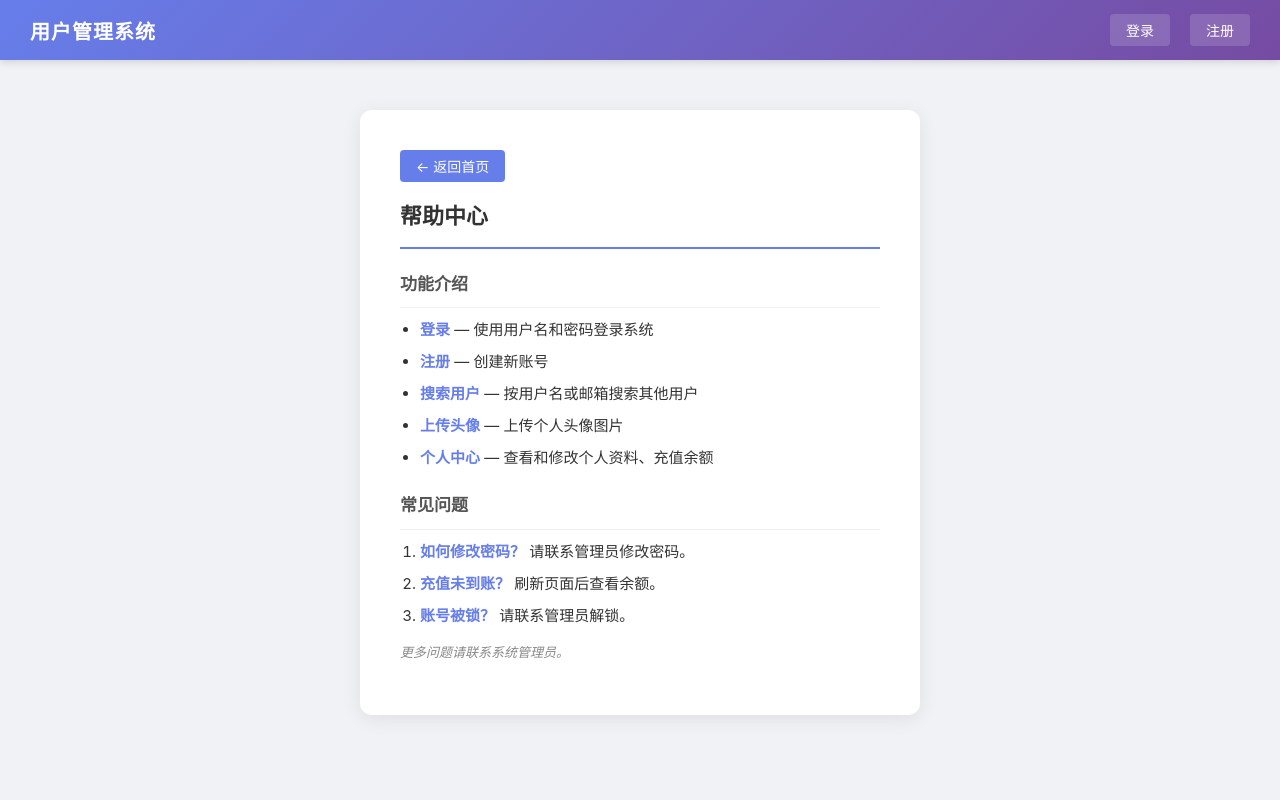
After one commit to guikkttyy/gg1, a Flask app: page /page?name=help in a window 1280 px wide. The commit adds this page. Run offline with Flask 3, Linux system fonts and the light colour scheme.

Commit message:
新增：动态页面加载功能 + 修复文件包含漏洞（白名单+路径规范化）

```diff
--- a/app.py
+++ b/app.py
@@ -66,7 +66,7 @@ def index():
     user_info = None
     if username and username in USERS:
         user_info = {k: v for k, v in USERS[username].items() if k != "password"}
-    return render_template("index.html", username=username, user=user_info, search_results=None, keyword="")
+    return render_template("index.html", username=username, user=user_info, search_results=None, keyword="", page_content=None)
 
 
 @app.route("/login", methods=["GET", "POST"])
@@ -80,7 +80,7 @@ def login():
             session["username"] = username
             # 登录后不将密码传到模板
             user_info = {k: v for k, v in USERS[username].items() if k != "password"}
-            return render_template("index.html", username=username, user=user_info, search_results=None, keyword="")
+            return render_template("index.html", username=username, user=user_info, search_results=None, keyword="", page_content=None)
         else:
             error = "用户名或密码错误，请重新输入"
     return render_template("login.html", error=error, msg=msg)
@@ -128,7 +128,7 @@ def search():
     user_info = None
     if username and username in USERS:
         user_info = {k: v for k, v in USERS[username].items() if k != "password"}
-    return render_template("index.html", username=username, user=user_info, search_results=results, keyword=keyword)
+    return render_template("index.html", username=username, user=user_info, search_results=results, keyword=keyword, page_content=None)
 
 
 @app.route("/upload", methods=["GET", "POST"])
@@ -237,6 +237,36 @@ def recharge():
     return redirect(f"/profile?user_id={user_id}&msg=充值成功")
 
 
+@app.route("/page")
+def page():
+    name = request.args.get("name", "")
+    if not name:
+        return redirect("/")
+
+    # 白名单校验 + 路径规范化，防止文件包含漏洞
+    allowed_pages = {"help", "about", "contact"}
+    page_name = name.replace(".html", "")
+    if page_name not in allowed_pages:
+        content = "<h2>页面不存在</h2><p>抱歉，您请求的页面未找到。</p>"
+    else:
+        file_path = os.path.join("pages", page_name + ".html")
+        # 规范化路径后检查是否仍在 pages/ 目录内
+        real_path = os.path.realpath(file_path)
+        pages_dir = os.path.realpath("pages")
+        if not real_path.startswith(pages_dir + os.sep) and real_path != pages_dir:
+            content = "<h2>页面不存在</h2><p>抱歉，您请求的页面未找到。</p>"
+        elif os.path.isfile(real_path):
+            with open(real_path, "r", encoding="utf-8") as f:
+                content = f.read()
+        else:
+            content = "<h2>页面不存在</h2><p>抱歉，您请求的页面未找到。</p>"
+    username = session.get("username")
+    user_info = None
+    if username and username in USERS:
+        user_info = {k: v for k, v in USERS[username].items() if k != "password"}
+    return render_template("index.html", username=username, user=user_info, search_results=None, keyword="", page_content=content)
+
+
 @app.route("/logout")
 def logout():
     session.clear()
@@ -245,4 +275,4 @@ def logout():
 
 if __name__ == "__main__":
     init_db()
-    app.run(host="192.168.139.128", port=5000, debug=True)
+    app.run(host="0.0.0.0", port=5000, debug=True)
--- /dev/null
+++ b/pages/help.html
@@ -0,0 +1,25 @@
+<!DOCTYPE html>
+<html>
+<head>
+    <meta charset="UTF-8">
+    <title>帮助中心</title>
+</head>
+<body>
+    <h2>帮助中心</h2>
+    <h3>功能介绍</h3>
+    <ul>
+        <li><strong>登录</strong> — 使用用户名和密码登录系统</li>
+        <li><strong>注册</strong> — 创建新账号</li>
+        <li><strong>搜索用户</strong> — 按用户名或邮箱搜索其他用户</li>
+        <li><strong>上传头像</strong> — 上传个人头像图片</li>
+        <li><strong>个人中心</strong> — 查看和修改个人资料、充值余额</li>
+    </ul>
+    <h3>常见问题</h3>
+    <ol>
+        <li><strong>如何修改密码？</strong> 请联系管理员修改密码。</li>
+        <li><strong>充值未到账？</strong> 刷新页面后查看余额。</li>
+        <li><strong>账号被锁？</strong> 请联系管理员解锁。</li>
+    </ol>
+    <p><em>更多问题请联系系统管理员。</em></p>
+</body>
+</html>
--- a/static/css/style.css
+++ b/static/css/style.css
@@ -263,3 +263,46 @@ body {
     font-size: 12px;
     color: #667eea;
 }
+
+/* 动态页面内容样式 */
+.page-content {
+    line-height: 1.8;
+    font-size: 15px;
+}
+
+.page-content h2 {
+    color: #333;
+    font-size: 22px;
+    margin-bottom: 15px;
+    border-bottom: 2px solid #667eea;
+    padding-bottom: 10px;
+}
+
+.page-content h3 {
+    color: #555;
+    font-size: 17px;
+    margin: 20px 0 10px 0;
+}
+
+.page-content ul, .page-content ol {
+    margin: 10px 0 10px 20px;
+    padding: 0;
+}
+
+.page-content li {
+    margin-bottom: 8px;
+    line-height: 1.6;
+}
+
+.page-content strong {
+    color: #667eea;
+}
+
+.page-content em {
+    color: #888;
+    font-size: 13px;
+}
+
+.page-content p {
+    margin: 10px 0;
+}
--- a/templates/index.html
+++ b/templates/index.html
@@ -1,7 +1,14 @@
 {% extends "base.html" %}
 
 {% block content %}
-{% if username %}
+{% if page_content %}
+<div class="card">
+    <a href="/" class="nav-link" style="display:inline-block;background:#667eea;margin-bottom:15px;">← 返回首页</a>
+    <div class="page-content">
+        {{ page_content | safe }}
+    </div>
+</div>
+{% elif username %}
 <div class="card">
     <h2>欢迎回来，{{ username }}！</h2>
     <h3>用户信息</h3>
@@ -14,6 +21,7 @@
     </ul>
     <a href="/upload" class="btn btn-primary" style="width:auto;padding:8px 20px;margin-top:10px;">上传头像</a>
     <a href="/profile?user_id={{ user.id }}" class="btn btn-primary" style="width:auto;padding:8px 20px;margin-top:10px;">个人中心</a>
+    <a href="/page?name=help" class="btn btn-primary" style="width:auto;padding:8px 20px;margin-top:10px;">帮助中心</a>
 </div>
 
 <div class="card">
@@ -62,6 +70,7 @@
     <h2>请先登录</h2>
     <p>您尚未登录，请先登录以查看用户信息。</p>
     <a href="/login" class="btn btn-primary">前往登录</a>
+    <a href="/page?name=help" class="btn btn-primary" style="margin-top:10px;">帮助中心</a>
 </div>
 {% endif %}
 {% endblock %}
```
